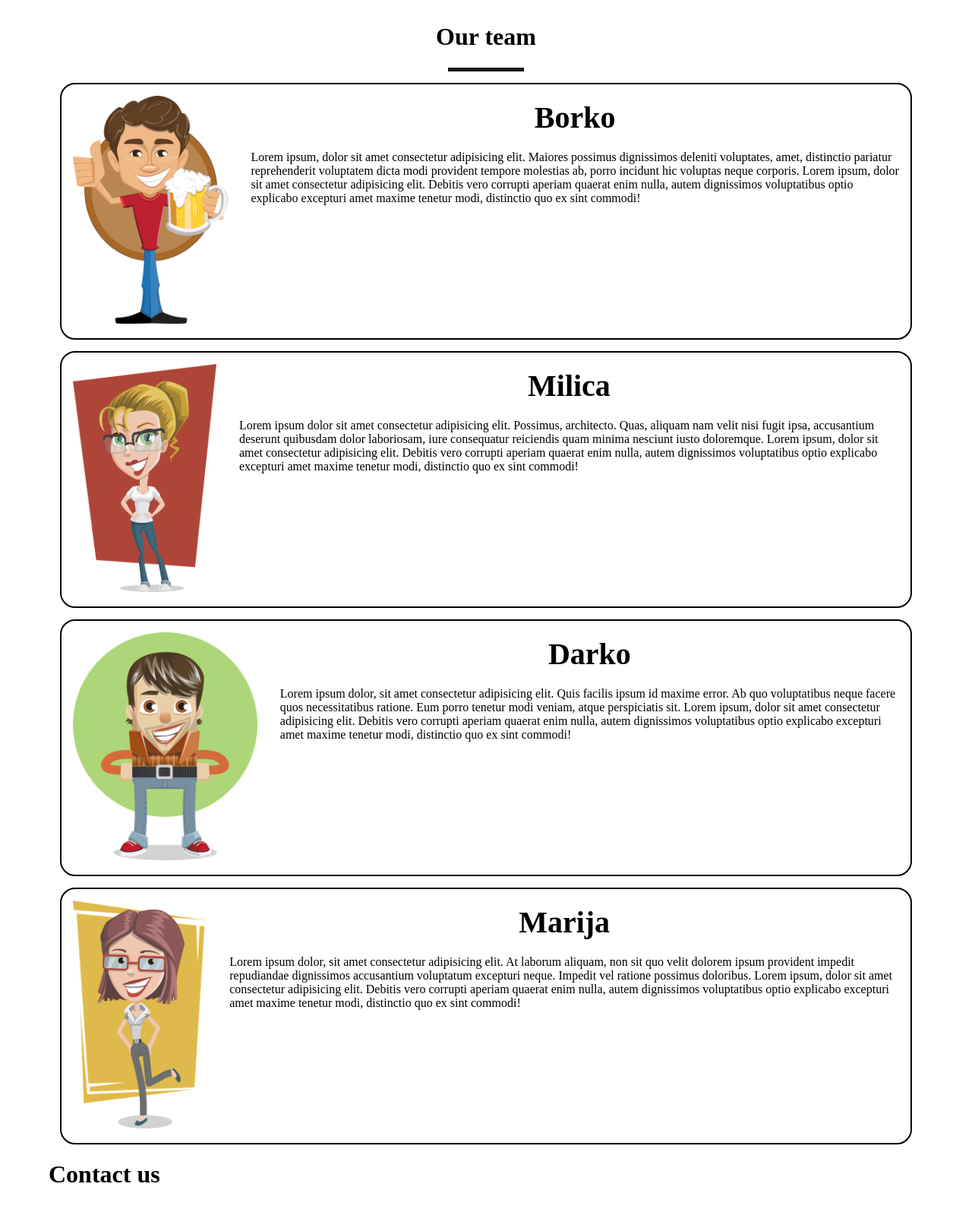
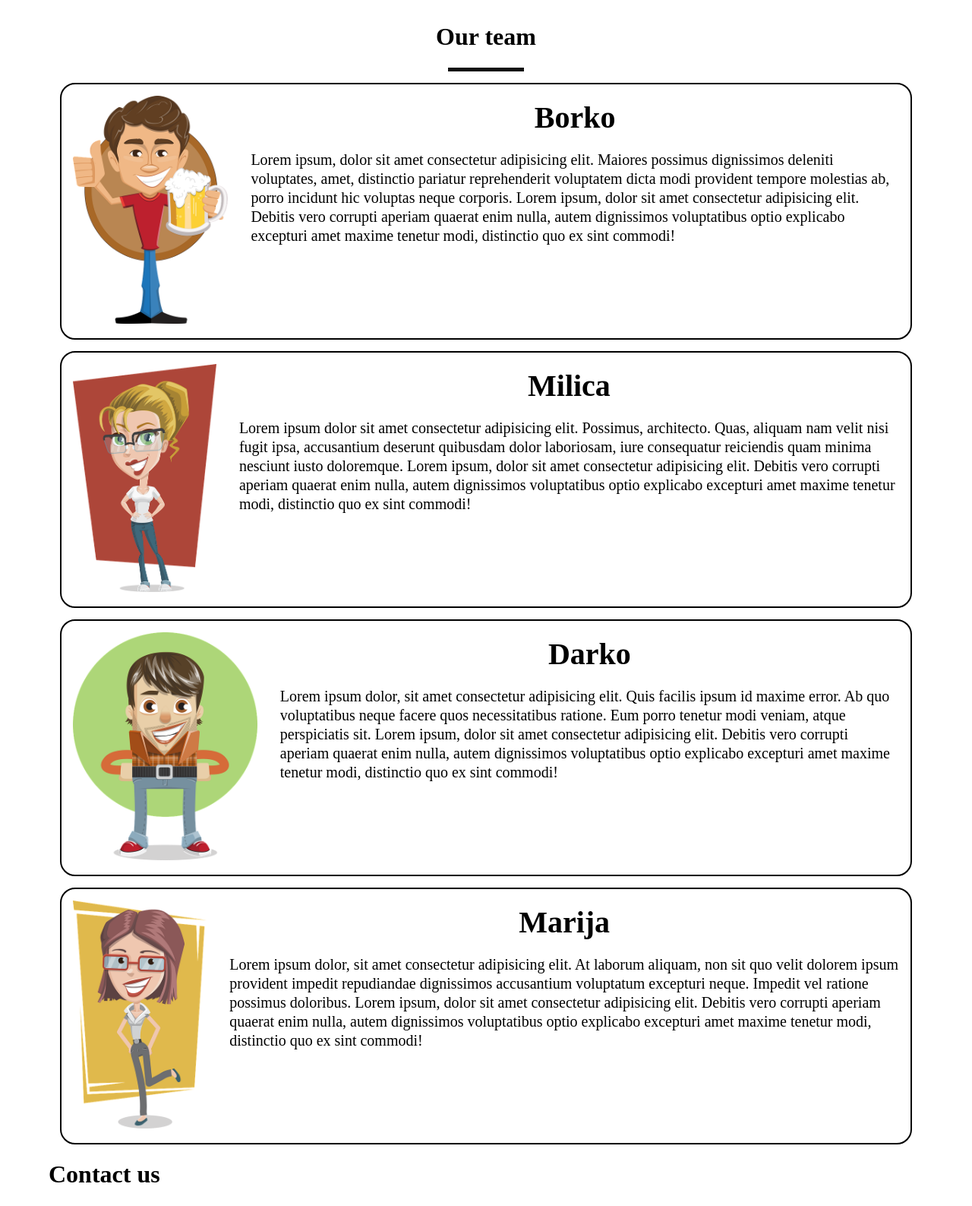
Before and after one commit to Kristina123455/ITEH, a PHP site: page /aboutUs.html in a window 1280 px wide. Shown: the part 497-2084 px from the top of the page at 76% size. Run offline with PHP 8.4, Linux system fonts and the light colour scheme.

Commit message:
p tag update

```diff
--- a/aboutUs.css
+++ b/aboutUs.css
@@ -77,4 +77,6 @@ div.member-info p{
     margin: 15px;
     max-height: 200px;
     overflow-y: scroll;
+    font-size: 20px;
+    line-height: 25px;
 }
```
